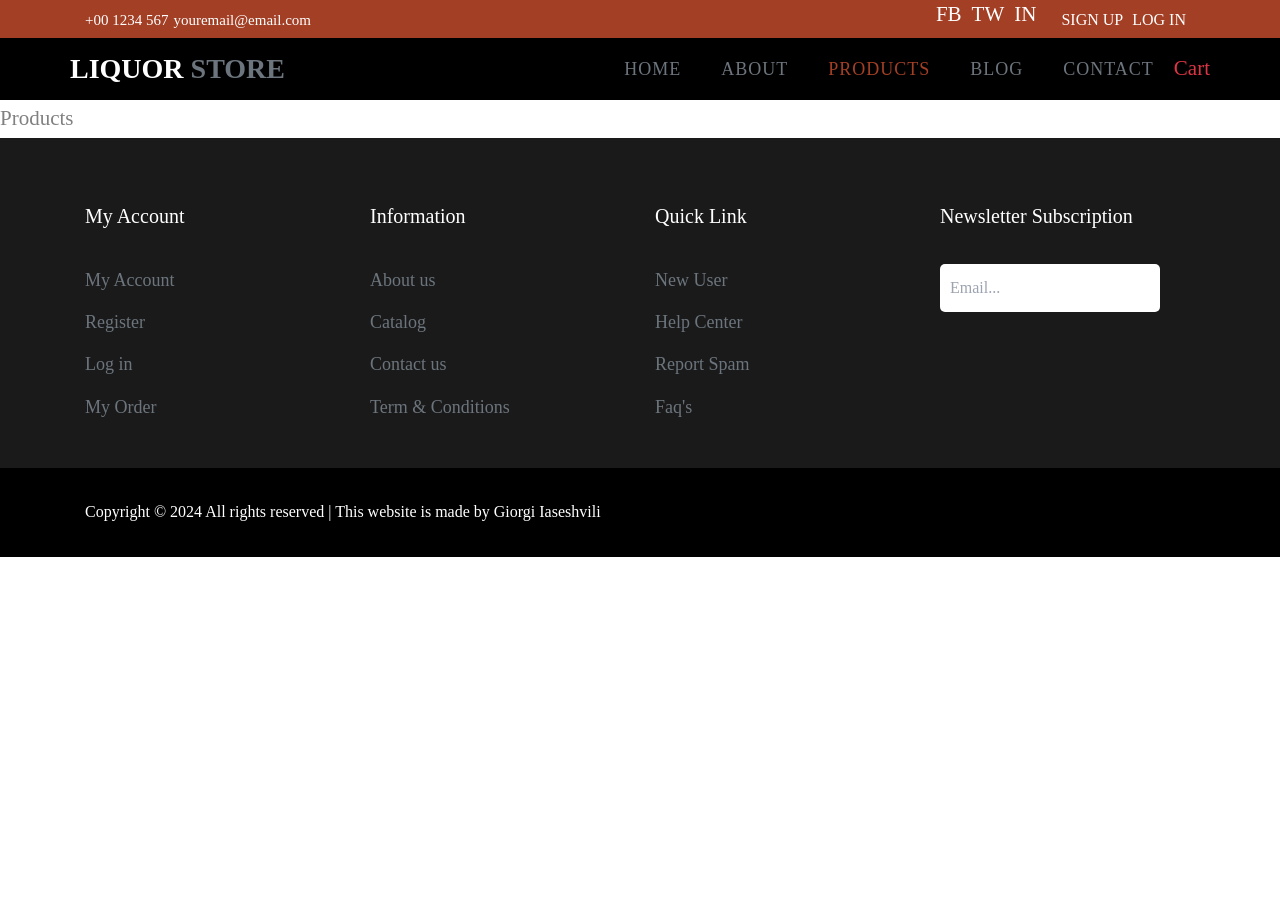
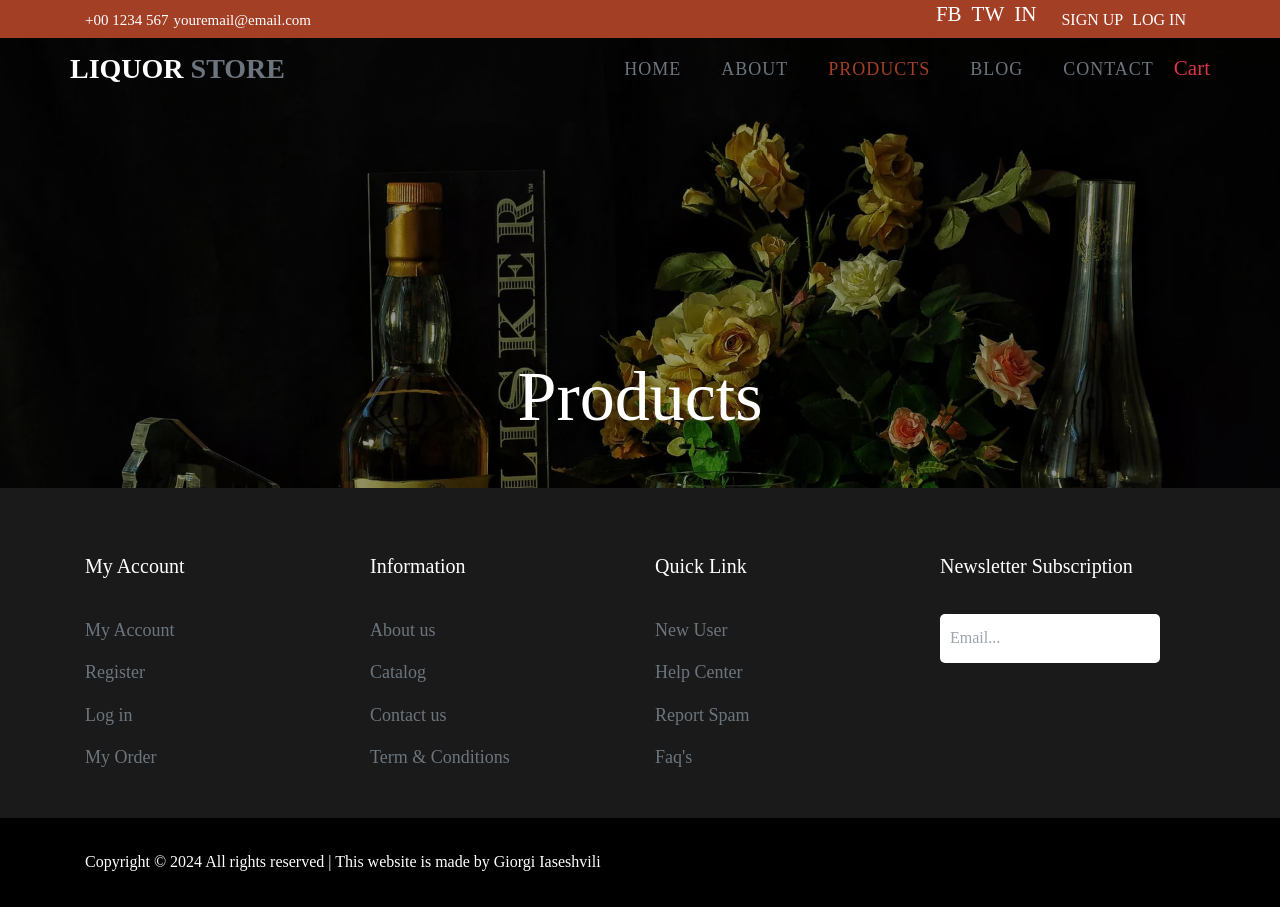
Before and after one commit to IASIKO/tbc-react-course, a React (Create React App) app: page /products in a window 1280 px wide. Before the commit the page ends 800 px from the top, so only its background shows below. Built offline with nearby package versions, Linux system fonts and the light colour scheme.

Commit message:
Add TitleBgImage components for UI

```diff
--- a/src/components/Header.jsx
+++ b/src/components/Header.jsx
@@ -62,7 +62,7 @@ const Header = () => {
         </div>
       </div>
 
-      <nav className="bg-black right-0 z-10">
+      <nav className="absolute left-0 right-0 z-10 bg-transparent">
         <div className="max-w-[1140px] flex items-center justify-between m-auto">
           <a
             href="#"
--- /dev/null
+++ b/src/components/UI/TitleBgImage.jsx
@@ -0,0 +1,14 @@
+import React from "react";
+
+const TitleBgImage = ({ children }) => {
+  return (
+    <div className=" w-[100%] h-[450px] bg-landing-bgImage bg-cover bg-no-repeat relative">
+      <div className="absolute top-0 right-0 bottom-0 left-0 opacity-40 bg-black"></div>
+      <h1 className="absolute top-3/4 left-1/2 -translate-x-1/2 -translate-y-1/4 text-white text-[70px] leading-tight font-normal">
+        {children}
+      </h1>
+    </div>
+  );
+};
+
+export default TitleBgImage;
--- a/src/pages/About.jsx
+++ b/src/pages/About.jsx
@@ -1,8 +1,11 @@
 import React from 'react'
+import TitleBgImage from '../components/UI/TitleBgImage'
 
 const About = () => {
   return (
-    <div>About</div>
+    <>
+      <TitleBgImage>About</TitleBgImage>
+    </>
   )
 }
 
--- a/src/pages/Blog.jsx
+++ b/src/pages/Blog.jsx
@@ -1,9 +1,12 @@
-import React from 'react'
+import React from "react";
+import TitleBgImage from "../components/UI/TitleBgImage";
 
 const Blog = () => {
   return (
-    <div>Blog</div>
-  )
-}
+    <>
+      <TitleBgImage>Blog</TitleBgImage>
+    </>
+  );
+};
 
-export default Blog
+export default Blog;
--- a/src/pages/Contact.jsx
+++ b/src/pages/Contact.jsx
@@ -1,8 +1,11 @@
 import React from 'react'
+import TitleBgImage from '../components/UI/TitleBgImage'
 
 const Contact = () => {
   return (
-    <div>Contact</div>
+    <>
+      <TitleBgImage>Contact Us</TitleBgImage>
+    </>
   )
 }
 
--- a/src/pages/Products.jsx
+++ b/src/pages/Products.jsx
@@ -1,9 +1,12 @@
-import React from 'react'
+import React from "react";
+import TitleBgImage from "../components/UI/TitleBgImage";
 
 const Products = () => {
   return (
-    <div>Products</div>
-  )
-}
+    <>
+      <TitleBgImage>Products</TitleBgImage>
+    </>
+  );
+};
 
-export default Products
+export default Products;
```
